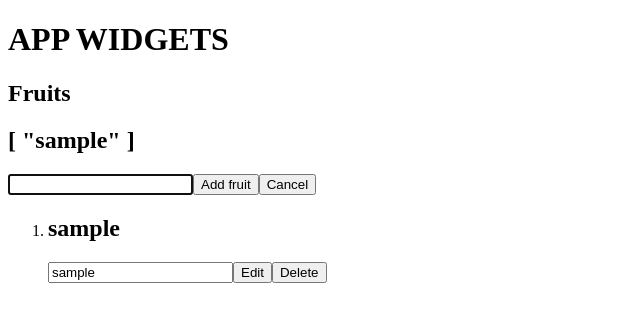
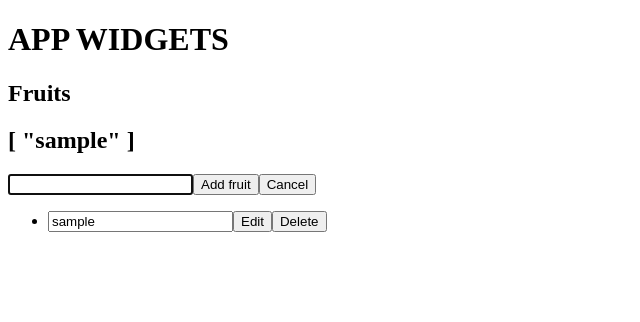
Before and after one commit to innadech/vue-widgets, a Vue app: page / in a window 1280 px wide. Both pictures are taken after typing "Sample" into the empty fields and a click on the button "Add fruit". Shown: the top 322 px of the page, without its empty margins (0-640 px from the left). Built offline with nearby package versions, Linux system fonts and the light colour scheme.

Commit message:
Renamed: Fruit eventes

```diff
--- a/src/components/DrinkItem.vue
+++ b/src/components/DrinkItem.vue
@@ -21,12 +21,7 @@ export default {
       ref="elInput"
       v-on:keyup.esc="$refs.elInput.blur()"
     />
-    <button type="button" v-on:click="$emit('edited-drink', newDrink)">
-      Edit
-    </button>
-
-    <button v-on:click="$emit('deleted-drink', drink)" class="deleteButton">
-      Delete
-    </button>
+    <button v-on:click="$emit('edited-drink', newDrink)">Edit</button>
+    <button v-on:click="$emit('deleted-drink', drink)">Delete</button>
   </article>
 </template>
--- a/src/components/FlowerItem.vue
+++ b/src/components/FlowerItem.vue
@@ -22,15 +22,7 @@ export default {
       ref="elInput"
       v-on:keyup.esc="$refs.elInput.blur()"
     />
-    <button type="button" v-on:click="$emit('flower-edited', newFlower)">
-      Edit
-    </button>
-
-    <button v-on:click="$emit('flower-deleted', flower)" class="deleteButton">
-      Delete
-    </button>
+    <button v-on:click="$emit('flower-edited', newFlower)">Edit</button>
+    <button v-on:click="$emit('flower-deleted', flower)">Delete</button>
   </li>
 </template>
-
-<!-- contenteditable - это СТАТИСТИЧЕСКОЕ значение, часть HTML
-  contenteditable="true" - нужно чтобы сделать любой HTML-элемент редактируемый прямо на странице как будто это <input></input> -->
--- a/src/components/fruit-widget/FruitItem.vue
+++ b/src/components/fruit-widget/FruitItem.vue
@@ -2,7 +2,8 @@
 export default {
   props: ['fruit'],
 
-  emits: ['removed-fruit', 'edited-fruit'],
+  emits: ['fruit-deleted', 'fruit-updated'],
+
   data() {
     return {
       newFruit: '',
@@ -12,33 +13,15 @@ export default {
 </script>
 
 <template>
-  <li class="completed">
-    <h2>{{ fruit }}</h2>
+  <li>
     <input
+      ref="elInput"
       v-bind:value="fruit"
       v-on:input="newFruit = $event.target.value"
-      v-on:keypress="$emit('edited-fruit', newFruit)"
-      ref="elInput"
+      v-on:keypress="$emit('fruit-updated', newFruit)"
       v-on:keypress.esc="$refs.elInput.blur()"
     />
-    <button type="button" v-on:click="$emit('edited-fruit', newFruit)">
-      Edit
-    </button>
-
-    <button v-on:click="$emit('removed-fruit', fruit)" class="deleteButton">
-      Delete
-    </button>
+    <button v-on:click="$emit('fruit-updated', newFruit)">Edit</button>
+    <button v-on:click="$emit('fruit-deleted', fruit)">Delete</button>
   </li>
 </template>
-
-<!-- <li class="completed">
-    <input
-      v-bind:value="fruit"
-      v-on:input="$emit('edited-fruit', $event.target.value)"
-    />
-    <button type="button">Edit</button>
-
-    <button v-on:click="$emit('removed-fruit', fruit)" class="deleteButton">
-      Удалить
-    </button>
-  </li> -->
--- a/src/components/fruit-widget/FruitList.vue
+++ b/src/components/fruit-widget/FruitList.vue
@@ -6,18 +6,18 @@ export default {
 
   props: ['fruits'],
 
-  emits: ['fruits-updated', 'fruits-removed'],
+  emits: ['fruits-updated'],
 
   methods: {
-    editFruit(newFruit, oldFruit) {
+    updateFruit(newFruit, oldFruit) {
       this.$emit(
         'fruits-updated',
         this.fruits.map(f => (f === oldFruit ? newFruit : f))
       )
     },
-    removeFruit(fruit) {
+    deleteFruit(fruit) {
       this.$emit(
-        'fruits-removed',
+        'fruits-updated',
         this.fruits.filter(f => f !== fruit)
       )
     },
@@ -26,13 +26,13 @@ export default {
 </script>
 
 <template>
-  <ol>
+  <ul>
     <FruitItem
-      v-for="(fruit, idx) of fruits"
-      v-bind:key="idx"
+      v-for="fruit of fruits"
+      v-bind:key="fruit"
       v-bind:fruit="fruit"
-      v-on:edited-fruit="editFruit($event, fruit)"
-      v-on:removed-fruit="removeFruit"
+      v-on:fruit-updated="updateFruit($event, fruit)"
+      v-on:fruit-deleted="deleteFruit"
     />
-  </ol>
+  </ul>
 </template>
--- a/src/components/fruit-widget/FruitWidget.vue
+++ b/src/components/fruit-widget/FruitWidget.vue
@@ -24,10 +24,6 @@ export default {
     <h2>Fruits</h2>
     <h2>{{ fruits }}</h2>
     <FruitSubmitter v-on:fruit-submitted="submit" />
-    <FruitList
-      v-bind:fruits="fruits"
-      v-on:fruits-updated="fruits = $event"
-      v-on:fruits-removed="fruits = $event"
-    />
+    <FruitList v-bind:fruits="fruits" v-on:fruits-updated="fruits = $event" />
   </div>
 </template>
```
Also changed, not shown: 1 other file (tests, documents, lock files or other folders).
